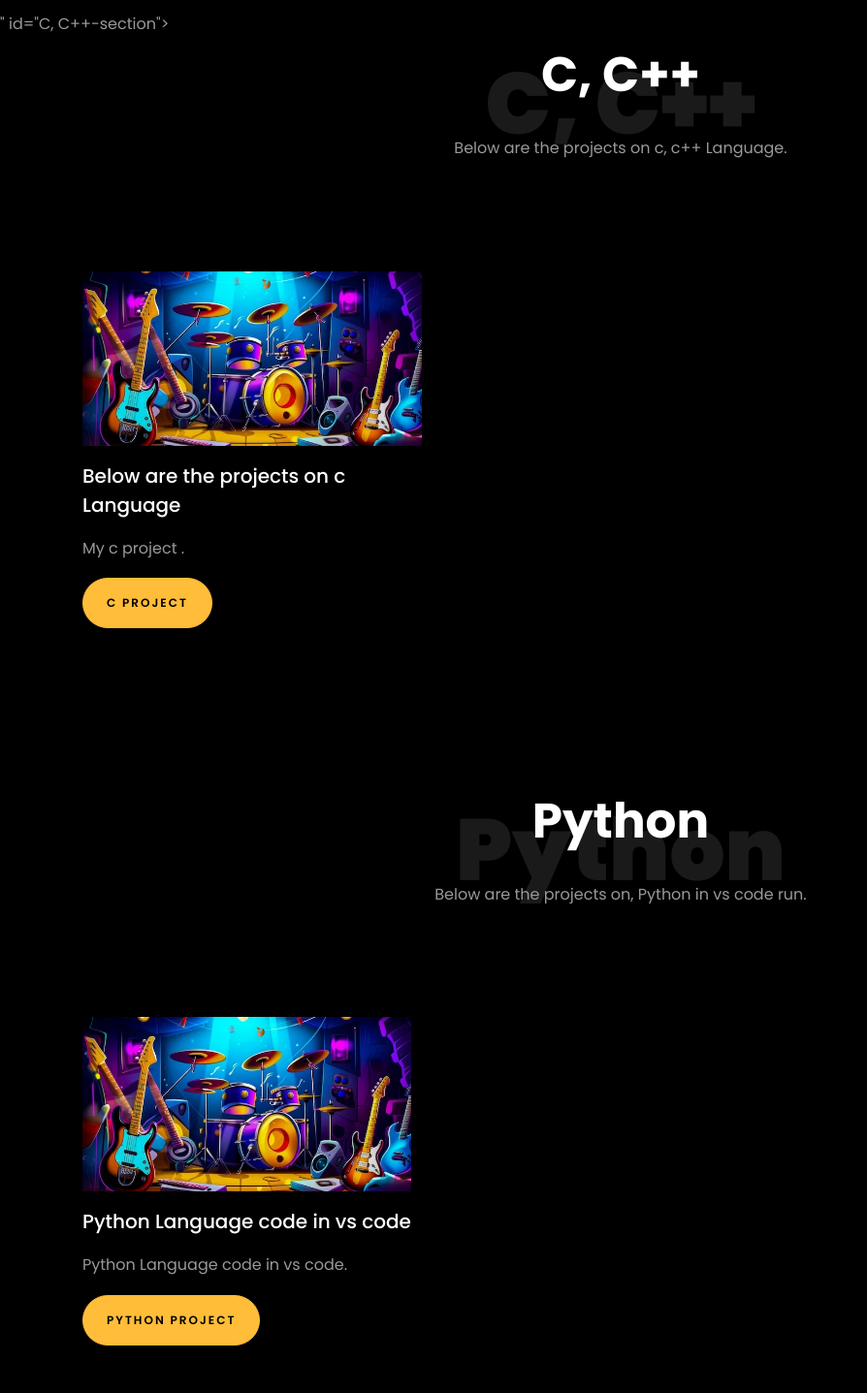
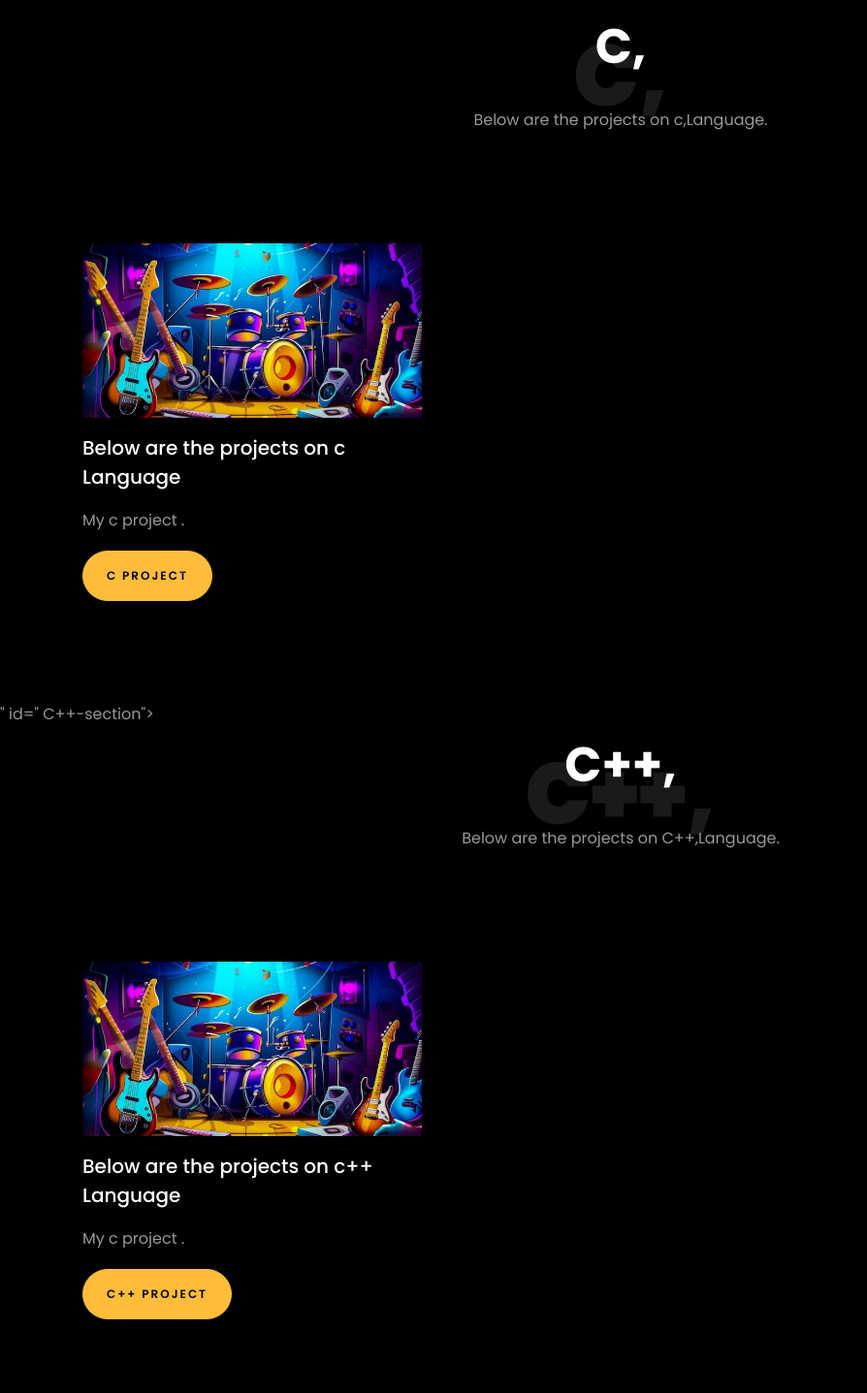
Before and after one commit to aman845412/PORTFOLIO, a plain HTML site: page index.html in a window 1280 px wide. Shown: the part 1700-3137 px from the top of the page at 97% size, without its empty margins (0-894 px from the left). Drawn offline with Linux system fonts and the light colour scheme; files whose address does not match are found by name.

Commit message:
Update index.html

```diff
--- a/index.html
+++ b/index.html
@@ -126,8 +126,8 @@
 
 	      <div class="collapse navbar-collapse" id="ftco-nav">
 	        <ul class="navbar-nav nav ml-auto">
-	          <li class="nav-item"><a href="#home-section" class="nav-link"><span>Home</span></a></li>
-	          <li class="nav-item"><a href="#about-section" class="nav-link"><span>About</span></a></li>
+	                  <li class="nav-item"><a href="#home-section" class="nav-link"><span>Home</span></a></li>
+	                  <li class="nav-item"><a href="#about-section" class="nav-link"><span>About</span></a></li>
 			  <li class="nav-item"><a href="#C-section" class="nav-link"><span>C</span></a></li>
 			  <li class="nav-item"><a href="#cpp-section" class="nav-link"><span>C++</span></a></li>
 			  <li class="nav-item"><a href="#Python-section" class="nav-link"><span>Python</span></a></li>
@@ -308,13 +308,13 @@
     </section>
 	<br>
 	<br>
-       <section id="cpp-section">" id="C, C++-section">
+       <section class="#C-section" id="C-section">
 	  <div class="container">
 	  <div class="row justify-content-center mb-5 pb-5">
 		<div class="col-md-7 heading-section text-center ftco-animate">
-		  <h1 class="big big-2">C, C++</h1>
-		  <h2 class="mb-4">C, C++</h2>
-		  <p>Below are the projects on c, c++ Language.</p>
+		  <h1 class="big big-2">C, </h1>
+		  <h2 class="mb-4">C, </h2>
+		  <p>Below are the projects on c,Language.</p>
 		</div>
 	  </div>
 	  <div class="row d-flex">
@@ -328,12 +328,32 @@
 			</div>
 			<p><a href="01" class="btn btn-primary py-3 px-4">C project</a>
 			</p>
+
+	   </div>
+	</section>
+	<br>
+	<br>
+	<section id="cpp-section">" id=" C++-section">
+	  <div class="container">
+	  <div class="row justify-content-center mb-5 pb-5">
+		<div class="col-md-7 heading-section text-center ftco-animate">
+		  <h1 class="big big-2">C++, </h1>
+		  <h2 class="mb-4">C++, </h2>
+		  <p>Below are the projects on C++,Language.</p>
 		</div>
-		  </div>
-		</div>
-			  </div>
+	  </div>
+	  <div class="row d-flex">
+		<div class="col-md-4 d-flex ftco-animate">
+			<div class="blog-entry justify-content-end">
+			<a href="https://github.com/aman845412" class="block-20 zoom-effect" style="background-image: url('images/proj_1.jpg');">
+			</a>
+			<div class="text mt-3 float-right d-block">
+			  <h3 class="heading"><a href="https://github.com/aman845412">Below are the projects on c++ Language</a></h3>
+			  <p>My c project .</p>
 			</div>
-		  </div>
+			<p><a href="01" class="btn btn-primary py-3 px-4">C++ project</a>
+			</p>
+
 	   </div>
 	</div>
     </section>
```
